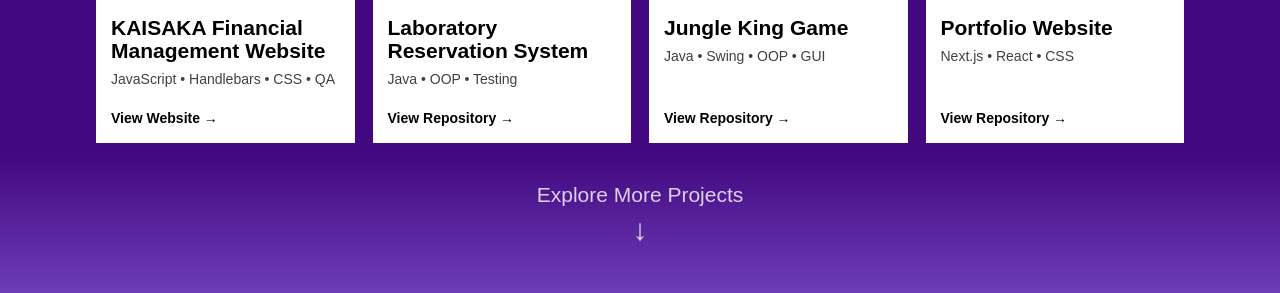
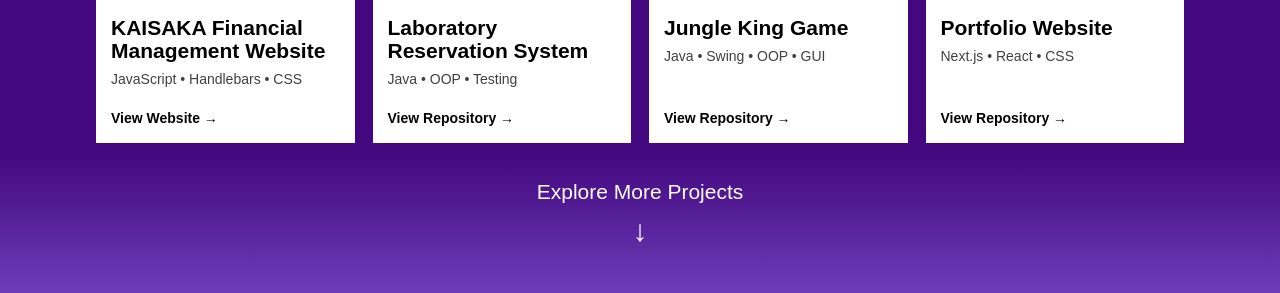
Before and after one commit to hg-joanna/portfolio, a Next.js app: page / in a window 1280 px wide. In both pictures the pointer is over the button 640 px from the left and 1631 px from the top of the page. Shown: the part 1425-1718 px from the top of the page. Built offline with nearby package versions, Linux system fonts and the light colour scheme.

Commit message:
explore more projects button transition fix
+ correction on project description

```diff
--- a/app/globals.css
+++ b/app/globals.css
@@ -787,6 +787,7 @@
 
     background: transparent;
     color: white;
+    opacity: 0.8;
 
     cursor: pointer;
 
@@ -794,10 +795,16 @@
     font-weight: 400;
 
     text-align: center;
+
+    transition:
+        opacity 0.25s ease,
+        transform 0.25s ease;
 }
 
 .explore-projects-button:hover {
-    opacity: 0.8;
+    opacity: 1;
+
+    transform: translateY(-3px);
 }
 
 .explore-arrow {
@@ -806,11 +813,20 @@
     font-size: 30px;
     line-height: 1;
 
-    transition: transform 0.4s ease;
+    transition:
+        transform 0.4s ease;
+}
+
+.explore-projects-button:hover .explore-arrow:not(.open) {
+    transform: translateY(4px);
 }
 
 .explore-arrow.open {
     transform: rotate(180deg);
+}
+
+.explore-projects-button:hover .explore-arrow.open {
+    transform: rotate(180deg) translateY(-3px);
 }
 
 
--- a/components/ProjectsSection.jsx
+++ b/components/ProjectsSection.jsx
@@ -34,7 +34,7 @@
 const featuredProjects = [
     {
         title: "KAISAKA Financial Management Website",
-        tags: "JavaScript • Handlebars • CSS • QA",
+        tags: "JavaScript • Handlebars • CSS",
         image: "/projects/kaisaka.png",
         link: "https://kaisaka-cssweng.vercel.app/login",
         linkType: "website",
```
